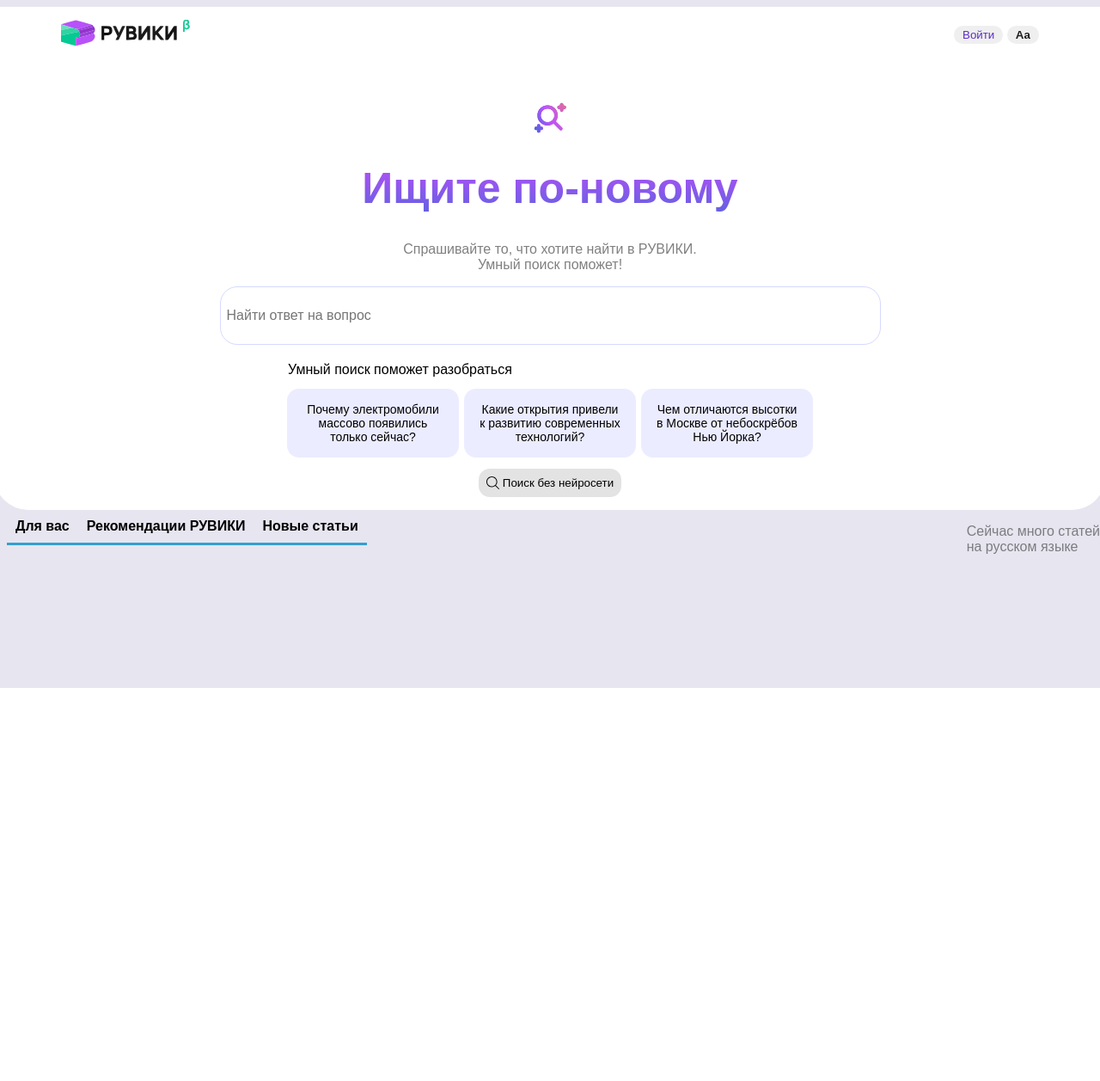
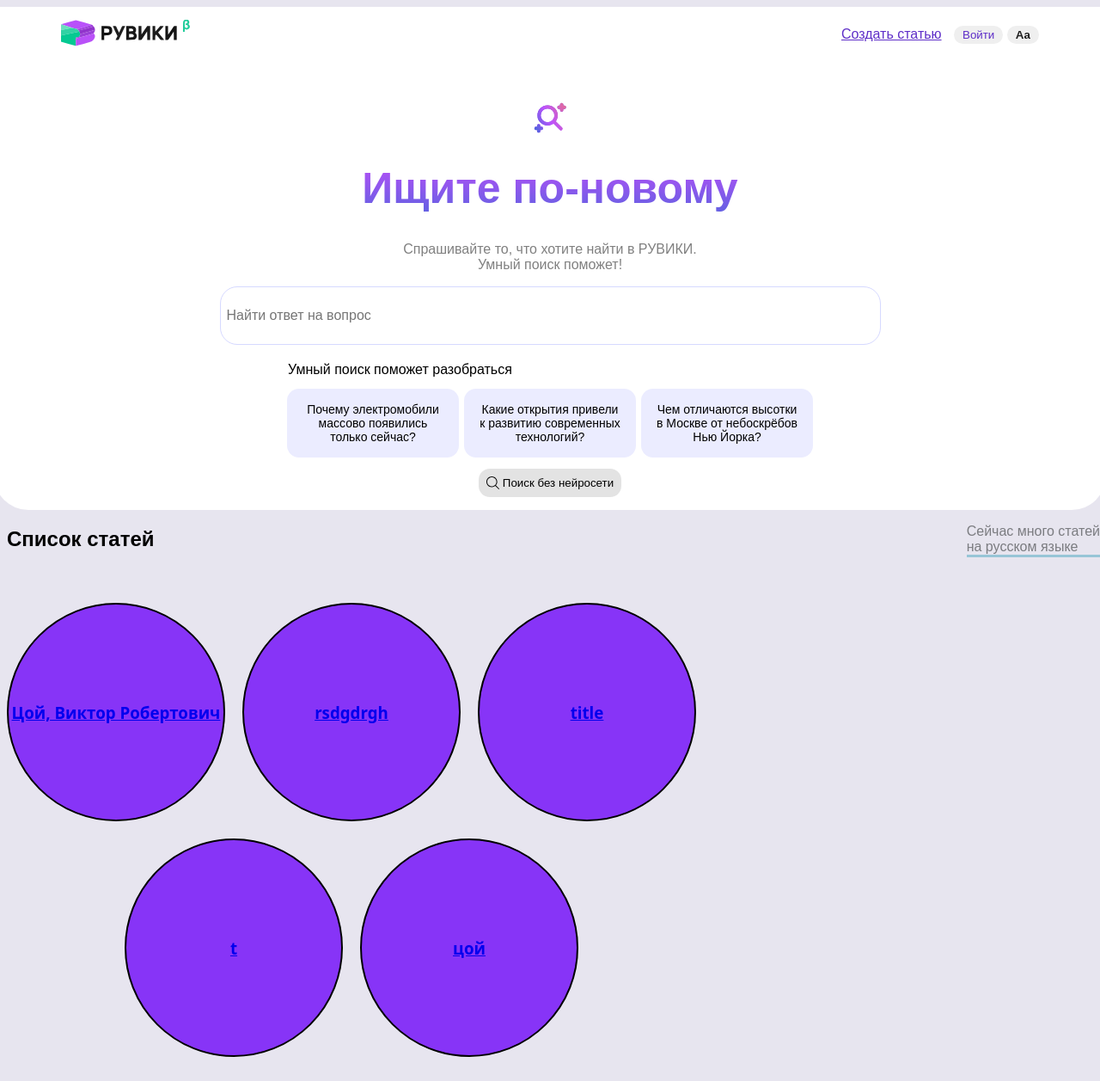
Before and after one commit to GStorm888/Web, a Flask app: page / in a window 1280 px wide. Shown: the whole page at 86% size. Before the commit the page ends 800 px from the top, so only its background shows below. Run offline with Flask 3, Linux system fonts and the light colour scheme; data comes from the database, SQL or seed files in the repository; both versions use the stored data as it was after the commit.

Commit message:
доработал базу данных и почти перенес статьи на глшавную страницу

```diff
--- a/server.py
+++ b/server.py
@@ -7,50 +7,18 @@ app = Flask(__name__)
 app.config['UPLOAD_FOLDER'] = 'uploads/'
 os.makedirs(app.config['UPLOAD_FOLDER'], exist_ok=True)
 
+Database.create_table()
 
 @app.route('/')
 @app.route('/index')
 def index():
-    print(Database.get_all_articles())
-    return render_template('ruwiki.html')
+    articles = Database.get_all_articles()
+    groups = []
+    k = 3
+    for i in range(0, len(articles), k):
+        groups.append(articles[i:i+k])
+    return render_template('ruwiki.html', groups=groups)
 
-database = {
-    'sonic': {
-        'title_article':'Ёж Соник',
-        'text_article': '''Ёж Со́ник (яп. ソニック・ザ・ヘッジホッグ Соникку дза Хэдзихоггу, англ. Sonic the Hedgehog) — главный персонаж
-    серии видеоигр Sonic the Hedgehog от компании Sega, а также созданных на её основе комиксов, мультсериалов и полнометражных фильмов.
-    Соник — синий антропоморфный ёж, созданный художником Наото Осимой, программистом Юдзи Накой и дизайнером Хирокадзу Ясухарой. Во время
-    разработки было предложено множество образов главного героя будущей игры, но разработчики остановились на ёжике синего цвета. Своё имя Соник
-    получил за способность бегать на сверхзвуковых скоростях (англ. sonic — «звуковой; со скоростью звука»). Геймплей за Соника в большинстве игр серии
-    Sonic the Hedgehog заключается в быстром прохождении уровней и битвах с врагами, для атаки которых Соник сворачивается в шар во время прыжка. Немаловажную
-    роль для Соника играют золотые кольца, служащие ему в качестве защиты. Главным антагонистом героя является доктор Эггман, который хочет захватить мир и построить
-    свою империю «Эггманленд».После выхода одноимённой игры с его участием Соник быстро стал популярным во всём мире и положил начало крупной медиафраншизе. Персонаж
-    стал талисманом компании Sega, которым остаётся и сейчас, сменив Алекса Кидда, бывшего неофициальным маскотом компании до 1990 года. На ноябрь 2014 года было продано
-    свыше 150 миллионов экземпляров игр серии о Сонике[4]. Помимо компьютерных игр, ёж Соник является главным героем комиксов, книг, ряда мультсериалов и полнометражных аниме и фильмов.''' ,
-        'article_image_title':'Соник',
-        'article_image_path':'images/Sonic.png'
-    },
-
-    'Ехидна_Наклз':{
-        'title_article':'Ехидна Наклз',
-        'text_article': '''Ехидна Наклз[2] (яп. ナックルズ・ザ・エキドゥナ Наккурудзу дза Экидуна, англ. Knuckles the Echidna)
-    — персонаж видеоигр, телешоу и комиксов серии Sonic the Hedgehog. Его прозвища — «Knuckie», «Rad Red», «Red Storm»,
-    «Knux», и «Knucklehead». Создан Такаси Юдой. Первое появление — игра Sonic the Hedgehog 3. Наклз — красная
-    антропоморфная ехидна, чьи иглы похожи на причёску из многочисленных коротких дредов. Можно заметить некоторое
-    различие между игровым и неигровым спрайтами Наклза. В играх играбельный Наклз предстаёт в ярко-красном цвете с
-    зелёными носками, а неиграбельный — как красно-розовый с жёлтыми носками. По официальным данным Наклзу 16 лет.''' ,
-        'article_image_title':'Ехидна Наклз',
-        'article_image_path':'images/Nackles.png'
-    },
-
-    'Чёрный_американский_стриж':{
-        'title_article':'Чёрный американский стриж',
-        'text_article': '''Чёрный американский стриж[1] (лат. Cypseloides niger) — вид птиц семейства стрижиных. Самый крупный стриж к северу от Мексики и самый северный из американских стрижей. Обитает вдоль тихоокеанского побережья Северной Америки от Аляски до Мексики, встречается также на атлантическом побережье Мексики. В Центральной Америке птицы обитают на территории от Коста-Рики до Гватемалы и Гондураса, на многих островах Вест-Индии. Точные места зимовок чёрного американского стрижа неизвестны, миграция может составлять до 7 тысяч километров. У птиц крепкое тело и длинные широкие крылья, хвост с неглубоким, но хорошо заметным разрезом. Оперение чёрное, голова заметно светлее, в нижней части кончики перьев часто окрашены в белый цвет. Чёрные американские стрижи охотятся на летающих насекомых, при этом собираются в большие стаи и могут улетать за несколько километров от гнездовых колоний. Птицы летают настолько высоко, что их часто не видно с земли. Традиционно устраивают гнёзда в одних и тех же влажных и недоступных местах, часто на скалах высоко в горах, около водопадов. Основным материалом при строительстве гнезда является мох, а также небольшое количество веточек, сосновых иголок, папоротников или водорослей. Гнездо скрепляется грязью. В кладке обычно одно яйцо, инкубационный период составляет 22—32 дня. Птенцы появляются на свет голыми и беспомощными, через 45—52 дня вылетают из гнезда и больше в этом сезоне к нему не возвращаются.''' ,
-        'article_image_title':'Чёрный американский стриж',
-        'article_image_path':'images/falls.jpg'
-    },
-
-}
 
 @app.route("/article/<name>")
 def article(name):
@@ -93,7 +61,7 @@ def add_article():
     article = Article(title, content, photo.filename)
     Database.save(article)
 
-    return redirect(url_for("show_articles"))
+    return redirect(url_for("show_articles  "))
 
 @app.route("/articles")
 def show_articles():
--- a/static/articles.css
+++ b/static/articles.css
@@ -13,10 +13,16 @@
 }
 
 .article_table{
-
+    margin-top: 20px;
 }
 
 .article_table_row{
     display: flex;
     justify-content: center;
 }
+
+.table_and_name{
+    display: flex;
+    justify-content: center;
+    flex-direction: column;
+}
--- a/static/styles.css
+++ b/static/styles.css
@@ -101,6 +101,14 @@ h1 {
     height: auto;
 }
 
+.button_create_article {
+    color: #5e2ec8;
+    border: none;
+    border-radius: 15px;
+    padding: 3px 10px;
+    cursor: pointer;
+}
+
 .button_login {
     color: #5e2ec8;
     border: none;
@@ -176,6 +184,7 @@ h1 {
     color:#7b7c80;
     position: absolute;/*Ставит объект относительно элементов*/
     right: 0;/*Начало с правого края*/
+    border-bottom: 3px solid #97c5d7;
 }
 
 #for_you_and_count {
--- a/templates/ruwiki.html
+++ b/templates/ruwiki.html
@@ -7,6 +7,8 @@
     <meta charset="utf-8"> <!--Тип кодировки HTML документа-->
     <title>Рувики</title> <!--Текст который отображаемы текст вместо цифр вверху-->
     <link rel="stylesheet" href="../static/styles.css"><!--Файлы в которых стили-->
+    <link rel="stylesheet" href="{{ url_for('static', filename='articles.css' ) }}">
+
 </head>
 
 <body> <!--Тело кода-->
@@ -18,6 +20,7 @@
                     <img src="../static/logo.svg" alt="Лого РУВИКИ" id="ruwiki_icon" /><!--Добавление картинки-->
                 </a><!--Нужно бля добавления кртинки-->
                 <div id="header_buttons"><!--Обозначение ID-->
+                    <a class="button_create_article" href="{{ url_for('add_article') }}" >Создать статью</a>
                     <button class="button_login ">Войти</button><!--Создание кнопки-->
                     <button class="button_change_font">Aа</button>
                 </div>
@@ -66,7 +69,7 @@
 
         <div id="for_you_and_count">
 
-            <div id="for_you">
+            <!-- <div id="for_you">
                 <p class="card_for_you">
                     <strong>Для вас</strong>
                 </p>
@@ -75,15 +78,34 @@
                 </p>
                 <p class="card_for_you">
                     <strong>Новые статьи</strong>
-                </p>
-            </div>
+                </p> -->
+
             <p id="count_articles">
                 Сейчас много статей <br>на русском языке
             </p>
+                <div class="table_and_name">
+        <h2 class="article_table_name">Список статей</h2>
+        <div class="article_table">
+            <div class="article_table">
+                {% for group in groups %}
+                <div class="article_table_row">
+                    {% for article in group %}
+                    <div class="article_card">
+                        <a href="{{ url_for('article', name=article.title)}}">
+                            <h3>{{ article.title }}</h3>
+                        </a>
+                    </div>
+                    {% endfor%}
+                </div>
+                {% endfor%}
+            </div>
         </div>
     </div>
+        </div>
 
     </div>
+
+
 
 </body>
 
```
Also changed, not shown: database.py (+17 -12 lines), database.db (added).
